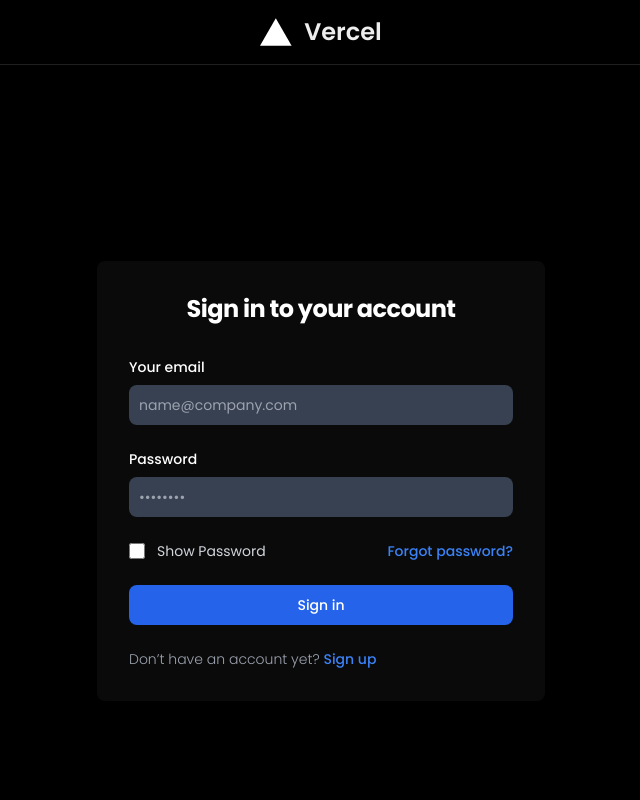
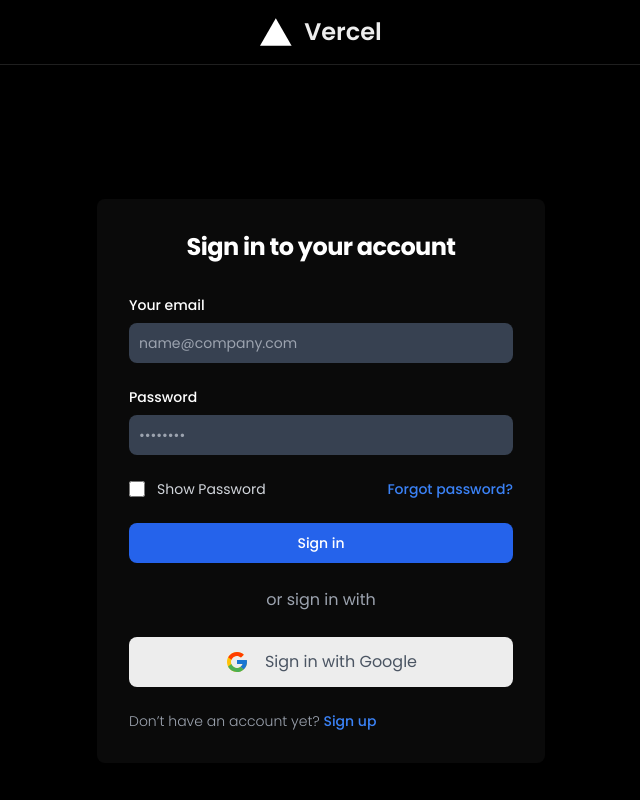
Before and after one commit to ShubhamKadam098/vercel-clone, a React (Vite) app in the folder Frontend/: page /login in a window 1280 px wide. Shown: the top 800 px of the page, without its empty margins (319-959 px from the left). Built offline with nearby package versions, Linux system fonts and the light colour scheme; no server answers.

Commit message:
Added login functionality.

```diff
--- a/Frontend/src/components/Pages/SignIn.tsx
+++ b/Frontend/src/components/Pages/SignIn.tsx
@@ -1,7 +1,47 @@
-import React from "react";
+import React, { useState } from "react";
+import toast from "react-hot-toast";
 import { Link } from "react-router-dom";
+import {
+  doSignInWithEmailAndPassword,
+  doSignInWithGoogle,
+} from "../../firebase/auth";
+import { AuthError } from "firebase/auth";
 
 const SignIn = () => {
+  const [email, setEmail] = useState("");
+  const [password, setPassword] = useState("");
+  const [showPassword, setShowPassword] = useState(false);
+
+  const handleSubmit = async () => {
+    if (!email || !password) {
+      toast.error("All fields are required");
+      return;
+    }
+    try {
+      await doSignInWithEmailAndPassword(email, password);
+      toast.success("Signed in successfully.");
+    } catch (error: unknown) {
+      console.error("Error in Signning in with email and password: ", error);
+      const authError = error as AuthError;
+      if (authError?.message) {
+        toast.error(authError.message);
+      } else toast.error("Invalid email or password. Please try again.");
+    }
+  };
+
+  const handleSignInWithGoogle = async () => {
+    try {
+      await doSignInWithGoogle();
+      toast.success("Signed in successfully with Google.");
+    } catch (error: unknown) {
+      console.error("Error while signing with google: ", error);
+      const authError = error as AuthError;
+      if (authError?.message) {
+        toast.error(authError.message);
+      }
+      toast.error("Error signing in with Google. Please try again.");
+    }
+  };
   return (
     <section className="bg-gray-50 dark:bg-primary-color">
       <div className="flex flex-col items-center justify-center px-6 py-8 mx-auto md:h-screen lg:py-0">
@@ -22,6 +62,8 @@
                   type="email"
                   name="email"
                   id="email"
+                  value={email}
+                  onChange={(e) => setEmail(e.target.value)}
                   className="bg-gray-50 border border-gray-300 text-gray-900 sm:text-sm rounded-lg focus:ring-blue-600 focus:border-blue-600 block w-full p-2.5 dark:bg-gray-700 dark:border-gray-600 dark:placeholder-gray-400 dark:text-white dark:focus:ring-blue-500 dark:focus:border-blue-500"
                   placeholder="name@company.com"
                   required
@@ -35,9 +77,13 @@
                   Password
                 </label>
                 <input
-                  type="password"
+                  type={showPassword ? "text" : "password"}
                   name="password"
                   id="password"
+                  value={password}
+                  onChange={(e) => {
+                    setPassword(e.target.value);
+                  }}
                   required
                   placeholder="••••••••"
                   className="bg-gray-50 border border-gray-300 text-gray-900 sm:text-sm rounded-lg focus:ring-blue-600 focus:border-blue-600 block w-full p-2.5 dark:bg-gray-700 dark:border-gray-600 dark:placeholder-gray-400 dark:text-white dark:focus:ring-blue-500 dark:focus:border-blue-500"
@@ -47,15 +93,19 @@
                 <div className="flex items-start">
                   <div className="flex items-center h-5">
                     <input
-                      id="remember"
-                      aria-describedby="remember"
+                      id="showPassword"
+                      aria-describedby="showPassword"
                       type="checkbox"
+                      checked={showPassword}
+                      onChange={() => {
+                        setShowPassword(!showPassword);
+                      }}
                       className="w-4 h-4 border border-gray-300 rounded bg-gray-50 focus:ring-3 focus:ring-blue-300 dark:bg-gray-700 dark:border-gray-600 dark:focus:ring-blue-600 dark:ring-offset-gray-800"
                     />
                   </div>
                   <div className="ml-3 text-sm">
                     <label
-                      htmlFor="remember"
+                      htmlFor="showPassword"
                       className="text-gray-500 dark:text-gray-300"
                     >
                       Show Password
@@ -69,8 +119,45 @@
                   Forgot password?
                 </Link>
               </div>
-              <button className="w-full text-white bg-blue-600 hover:bg-blue-700 focus:ring-4 focus:outline-none focus:ring-blue-300 font-medium rounded-lg text-sm px-5 py-2.5 text-center dark:bg-blue-600 dark:hover:bg-blue-700 dark:focus:ring-blue-800">
+              <button
+                className="w-full text-white bg-blue-600 hover:bg-blue-700 focus:ring-4 focus:outline-none focus:ring-blue-300 font-medium rounded-lg text-sm px-5 py-2.5 text-center dark:bg-blue-600 dark:hover:bg-blue-700 dark:focus:ring-blue-800"
+                onClick={() => {
+                  handleSubmit();
+                }}
+              >
                 Sign in
+              </button>
+              <p className="mt-4 text-center text-gray-600 dark:text-gray-400">
+                or sign in with
+              </p>
+
+              <button
+                type="button"
+                className="flex w-full items-center justify-center px-6 py-3 mt-4 text-gray-600 transition-colors duration-300 transform border rounded-lg  bg-primary-font-color hover:bg-gray-50 "
+                onClick={() => {
+                  handleSignInWithGoogle();
+                }}
+              >
+                <svg className="w-6 h-6 mx-2" viewBox="0 0 40 40">
+                  <path
+                    d="M36.3425 16.7358H35V16.6667H20V23.3333H29.4192C28.045 27.2142 24.3525 30 20 30C14.4775 30 10 25.5225 10 20C10 14.4775 14.4775 9.99999 20 9.99999C22.5492 9.99999 24.8683 10.9617 26.6342 12.5325L31.3483 7.81833C28.3717 5.04416 24.39 3.33333 20 3.33333C10.7958 3.33333 3.33335 10.7958 3.33335 20C3.33335 29.2042 10.7958 36.6667 20 36.6667C29.2042 36.6667 36.6667 29.2042 36.6667 20C36.6667 18.8825 36.5517 17.7917 36.3425 16.7358Z"
+                    fill="#FFC107"
+                  />
+                  <path
+                    d="M5.25497 12.2425L10.7308 16.2583C12.2125 12.59 15.8008 9.99999 20 9.99999C22.5491 9.99999 24.8683 10.9617 26.6341 12.5325L31.3483 7.81833C28.3716 5.04416 24.39 3.33333 20 3.33333C13.5983 3.33333 8.04663 6.94749 5.25497 12.2425Z"
+                    fill="#FF3D00"
+                  />
+                  <path
+                    d="M20 36.6667C24.305 36.6667 28.2167 35.0192 31.1742 32.34L26.0159 27.975C24.3425 29.2425 22.2625 30 20 30C15.665 30 11.9842 27.2359 10.5975 23.3784L5.16254 27.5659C7.92087 32.9634 13.5225 36.6667 20 36.6667Z"
+                    fill="#4CAF50"
+                  />
+                  <path
+                    d="M36.3425 16.7358H35V16.6667H20V23.3333H29.4192C28.7592 25.1975 27.56 26.805 26.0133 27.9758C26.0142 27.975 26.015 27.975 26.0158 27.9742L31.1742 32.3392C30.8092 32.6708 36.6667 28.3333 36.6667 20C36.6667 18.8825 36.5517 17.7917 36.3425 16.7358Z"
+                    fill="#1976D2"
+                  />
+                </svg>
+
+                <span className="mx-2">Sign in with Google</span>
               </button>
               <p className="text-sm font-light text-gray-500 dark:text-gray-400">
                 Don’t have an account yet?{" "}
```
